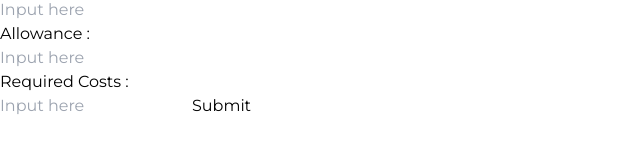
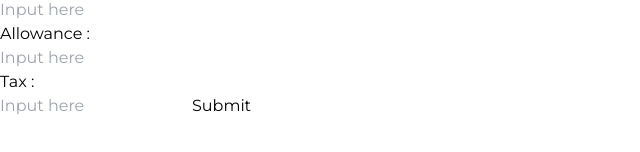
Before and after one commit to FaizAmd22/Dumbways_Stage2_Task4_MicroLogic, a React (Vite) app: page /salary-calc in a window 1280 px wide. Shown: the part 562-714 px from the top of the page, without its empty margins (0-640 px from the left). Built offline with nearby package versions, Linux system fonts and the light colour scheme.

Commit message:
updated: change text

```diff
--- a/src/pages/salary.jsx
+++ b/src/pages/salary.jsx
@@ -51,7 +51,7 @@ const Salary = () => {
                             <input type="number" placeholder="Input here" className="w-full shadow-md shadow-gray-300 rounded-2xl pl-5 py-1" onChange={(e) => setAllowance(e.target.value)} />
                         </label>
                         <label>
-                            <p className="pl-3 font-semibold pb-1">Required Costs :</p>
+                            <p className="pl-3 font-semibold pb-1">Tax :</p>
                             <input type="number" placeholder="Input here" className="w-full shadow-md shadow-gray-300 rounded-2xl pl-5 py-1" onChange={(e) => setCosts(e.target.value)} />
                         </label>
 
```
